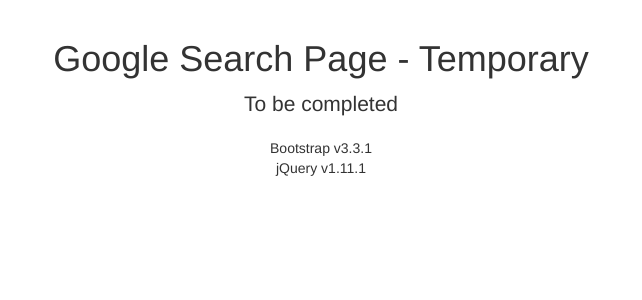
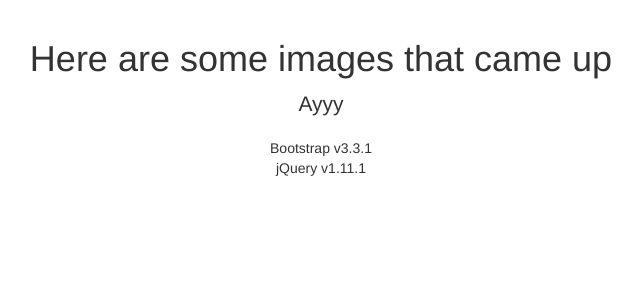
Before and after one commit to Masa13/api_project, a Flask app: template templates/images.html in a window 1280 px wide. Shown: the part 51-351 px from the top of the page, without its empty margins (319-961 px from the left). Run offline with Flask 2, Linux system fonts and the light colour scheme; the template is opened without the code that fills it, so the values that code supplies are empty; parts of the project's set-up code (start-up, migrations or seed data) failed here and were passed over.

Commit message:
Update images.html

```diff
--- a/templates/images.html
+++ b/templates/images.html
@@ -2,13 +2,13 @@
 {% extends "base.html" %}
 
 {% block title %}
-<title>LAD | Play</title>
+<title>LAD | Search Results</title>
 {% endblock %}
 
 {% block row %}
 <div class="col-lg-12 text-center">
-	<h1>Google Search Page - Temporary</h1>
-	<p class="lead">To be completed</p>
+	<h1>Here are some images that came up</h1>
+	<p class="lead">Ayyy</p>
 	{% for url in urls %}
 		<img src = "{{ url }}" width = 720px />
 		<br>
```
